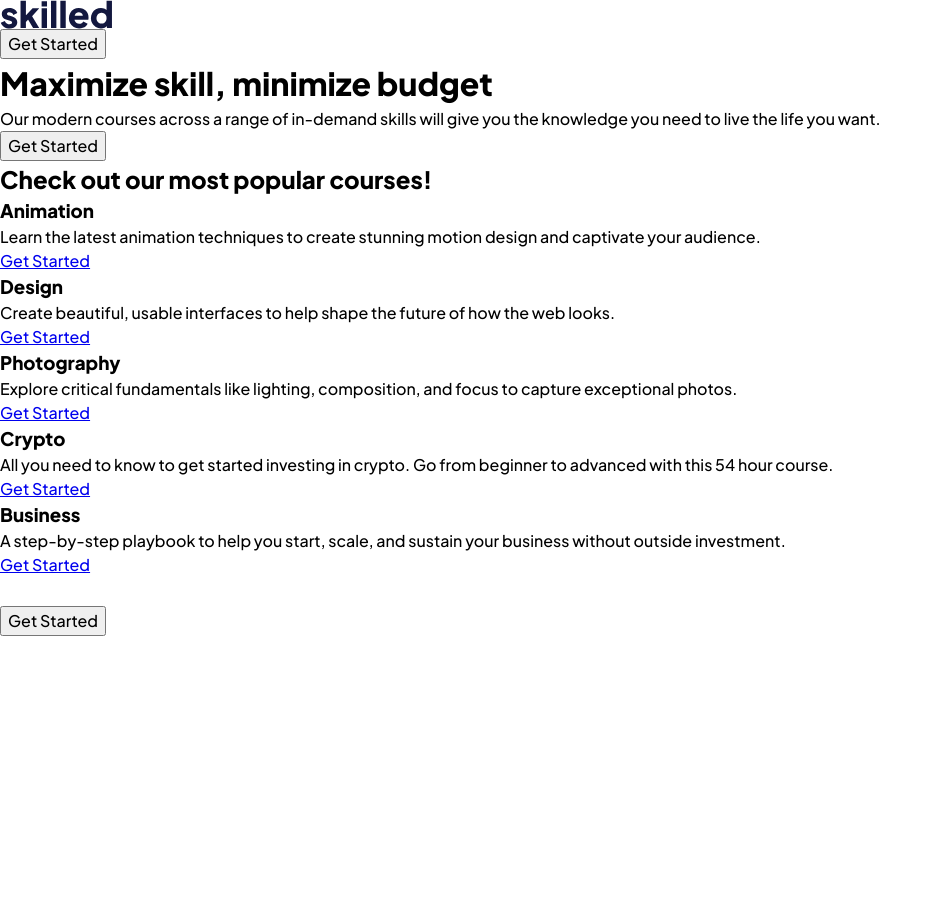
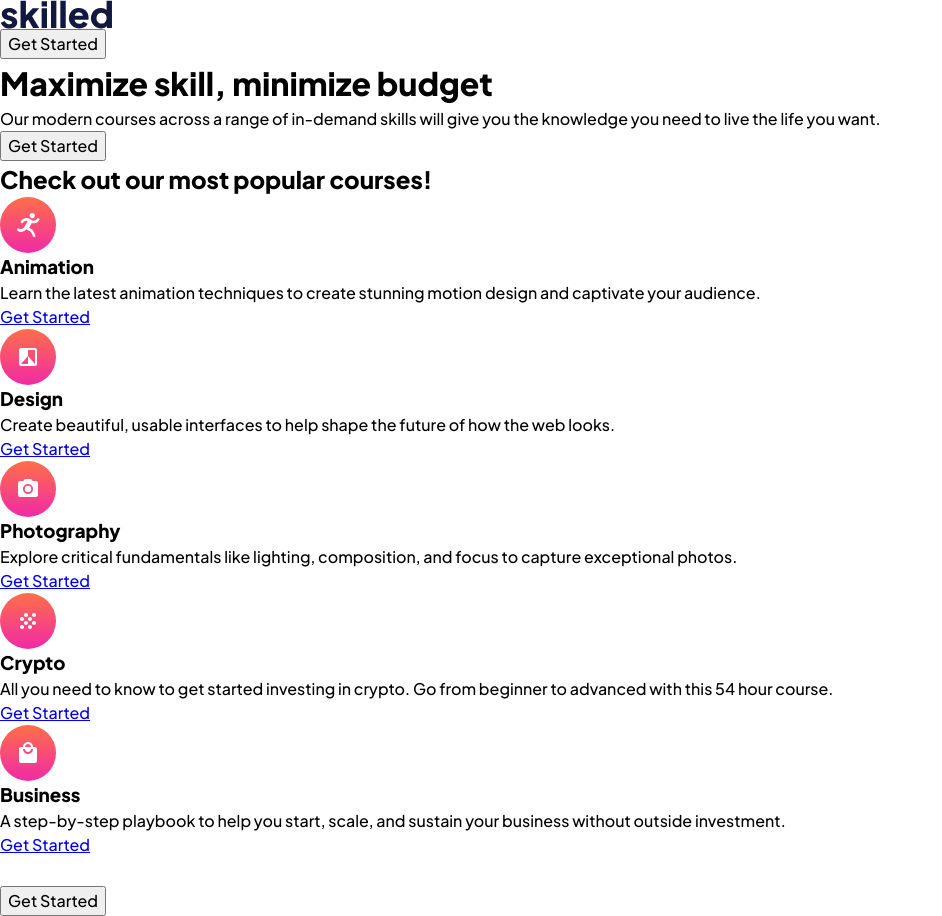
Before and after one commit to cbrands/fm-skilled-learning-landing-page, a plain HTML site: page index.html in a window 1280 px wide. Shown: the whole page, without its empty margins (0-942 px from the left). Before the commit the page ends 800 px from the top, so only its background shows below. Drawn offline with Linux system fonts and the light colour scheme.

Commit message:
added icons

```diff
--- a/index.html
+++ b/index.html
@@ -26,30 +26,35 @@
   <main class="wrapper">
     <div class="card card--title"><h2>Check out our most popular courses!</h2></div>
     <div class="card card--regular">
+      <img src="assets/icon-animation.svg" alt="">
       <h3>Animation</h3>
       <p>Learn the latest animation techniques to create stunning motion
         design and captivate your audience.</p>
        <a href="#">Get Started</a>
     </div>
     <div class="card card--regular">
+      <img src="assets/icon-design.svg" alt="">
       <h3>Design</h3>
       <p>Create beautiful, usable interfaces to help shape the future of
       how the web looks.</p>
       <a href="#">Get Started</a>
     </div>
     <div class="card card--regular">
+      <img src="assets/icon-photography.svg" alt="">
       <h3>Photography</h3>
       <p>Explore critical fundamentals like lighting, composition, and focus
       to capture exceptional photos.</p>
       <a href="#">Get Started</a>
     </div>
     <div class="card card--regular">
+      <img src="assets/icon-crypto.svg" alt="">
       <h3>Crypto</h3>
       <p>All you need to know to get started investing in crypto. Go from beginner
       to advanced with this 54 hour course.</p>
       <a href="#">Get Started</a>
     </div>
     <div class="card card--regular">
+      <img src="assets/icon-business.svg" alt="">
       <h3>Business</h3>
       <p>A step-by-step playbook to help you start, scale, and sustain your business
       without outside investment.</p>
```
